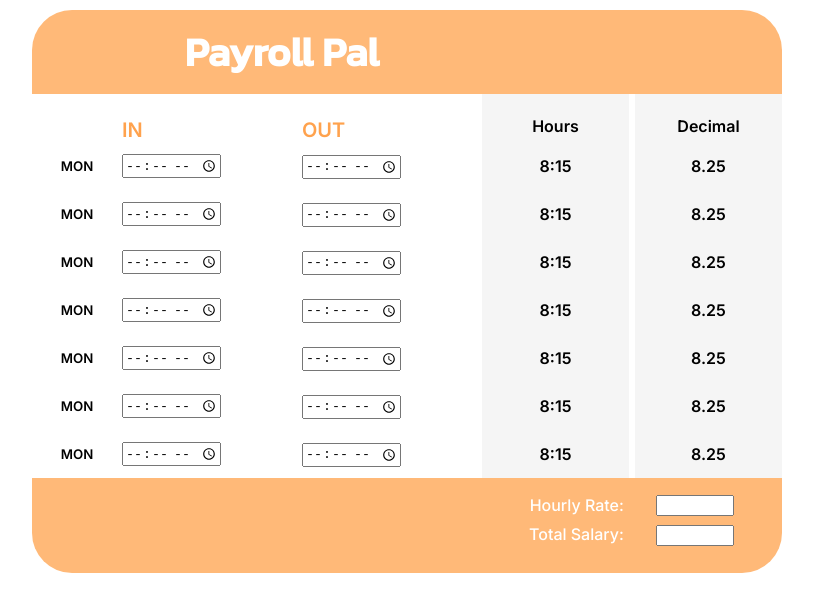
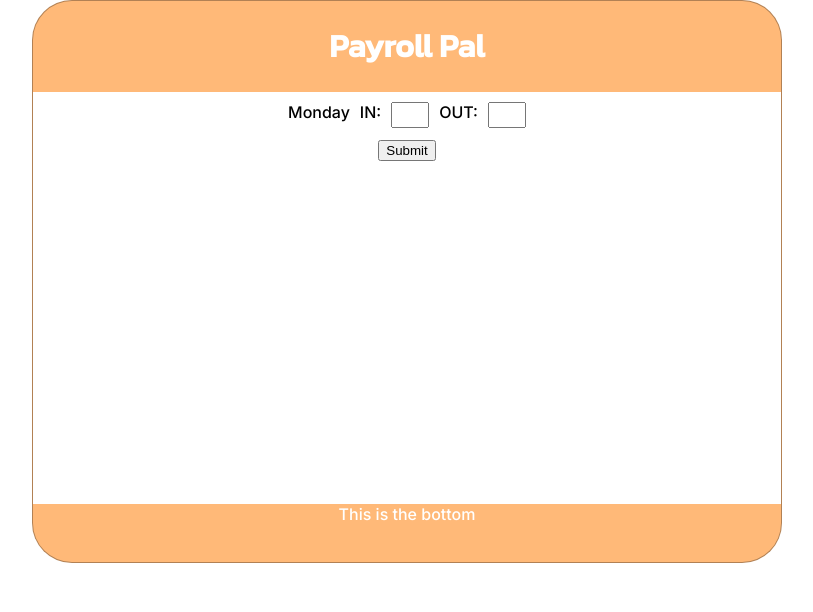
Before and after one commit to llam722/payroll-pal, a React (Create React App) app in the folder payroll-pal-extension/: page / in a window 1280 px wide. Shown: the top 612 px of the page, without its empty margins (233-1046 px from the left). Built offline with nearby package versions, Linux system fonts and the light colour scheme.

Commit message:
rework: update UI with react hook form and rework logic

```diff
--- a/payroll-pal-extension/package.json
+++ b/payroll-pal-extension/package.json
@@ -10,8 +10,10 @@
     "@types/node": "^16.18.34",
     "@types/react": "^18.2.9",
     "@types/react-dom": "^18.2.4",
+    "radix-ui": "^1.1.3",
     "react": "^18.2.0",
     "react-dom": "^18.2.0",
+    "react-hook-form": "^7.54.2",
     "react-scripts": "5.0.1",
     "typescript": "^4.9.5",
     "web-vitals": "^2.1.4"
--- a/payroll-pal-extension/src/App.css
+++ b/payroll-pal-extension/src/App.css
@@ -1,28 +1,23 @@
-@import url('https://fonts.googleapis.com/css2?family=Inter:wght@500;600&family=Kanit:wght@500&display=swap');
+@import url("https://fonts.googleapis.com/css2?family=Inter:wght@500;600&family=Kanit:wght@500&display=swap");
 
 .App {
   display: flex;
   flex-direction: column;
   text-align: center;
   width: 750px;
+  /* width: 750px; */
+  width: 750px;
   height: 562.5px;
-  margin: 10px;
-  background-color: #FFB978;
+  border: 1px solid rgba(0, 0, 0, 0.3);
+  background-color: #ffb978;
   color: white;
   border-radius: 40px;
-  font-family: 'Inter', 'sans-serif';
+  font-family: "Inter", "sans-serif";
   box-sizing: border-box;
 }
 
 .App-header {
-  display: flex;
-  flex-direction: column;
-  align-items: center;
-  justify-content: center;
-  font-family: 'Kanit', 'sans-serif';
-  font-size: 1.25rem;
-  margin-right: 250px;
-  height: 15%;
+  font-family: "Kanit", "sans-serif";
 }
 
 .App-totals {
@@ -30,7 +25,6 @@
   height: 15%;
   flex-direction: column;
   justify-content: center;
-  /* align-items: flex-end; */
   text-align: right;
   color: white;
   margin-right: 3rem;
@@ -41,9 +35,18 @@ label {
   flex-direction: row;
   justify-content: flex-end;
   text-align: right;
-  margin-bottom: .5rem;
+  margin-bottom: 0.5rem;
 }
 
-.input-salary {
-  margin-left: 2rem;
+/* Hide number input arrows */
+
+/*Chrome, Safari, Edge, Opera */
+input::-webkit-outer-spin-button,
+input::-webkit-inner-spin-button {
+  -webkit-appearance: none;
+  margin: 0;
 }
+/* For Firefox */
+input[type="number"] {
+  -moz-appearance: textfield;
+}
--- a/payroll-pal-extension/src/App.tsx
+++ b/payroll-pal-extension/src/App.tsx
@@ -1,49 +1,94 @@
 import React from "react";
 import "./App.css";
-import TimeCard from "./TimeCard";
-import Days from "./Days";
+import { useForm, SubmitHandler } from "react-hook-form";
 
-function App() {
+export default function App() {
+  type Inputs = {
+    hours: number;
+    minutes: number;
+  };
+
+  const {
+    register,
+    handleSubmit,
+    watch,
+    formState: { errors },
+  } = useForm<Inputs>();
+
+  const onSubmit: SubmitHandler<Inputs> = (data) => console.log(data);
+
   return (
     <div className="App">
-      <header className="App-header">
-        <h1>Payroll Pal</h1>
-      </header>
-      <div className="timebody">
-        <TimeCard />
+      <h1 className="App-header">Payroll Pal</h1>
+      <div
+        style={{
+          backgroundColor: "white",
+          height: "70%",
+          color: "black",
+          padding: "10px",
+        }}
+      >
+        <form
+          onSubmit={handleSubmit(onSubmit)}
+          style={{
+            display: "flex",
+            flexDirection: "column",
+            justifyContent: "center",
+            alignItems: "center",
+            width: "100%",
+            gap: "10px",
+          }}
+        >
+          <div
+            style={{
+              display: "flex",
+              textAlign: "center",
+              gap: "10px",
+            }}
+          >
+            <label> Monday </label>
+            IN:
+            <input
+              type="number"
+              style={{
+                width: "30px",
+                height: "20px",
+              }}
+              {...register("hours", {
+                validate: (value) => {
+                  console.log(typeof value, "value entered");
 
-        <Days />
-        <Days />
-        <Days />
-        <Days />
-        <Days />
-        <Days />
-        <Days />
-      </div>
-
-      <div className="App-totals">
-        <div>
-          <label>
-            Hourly Rate:
+                  if (!Number(value)) {
+                    return "Please enter a number";
+                  } else if (Number(value) < 0 || Number(value) > 24) {
+                    return "Please enter a valid number between 0 and 24";
+                  }
+                },
+              })}
+            />
+            OUT:
             <input
-              className="input-salary"
-              type="number"
-              style={{ width: "10%" }}
-            />
-          </label>
-
-          <div>
-            Total Salary:
-            <input
-              className="input-salary"
-              type="number"
-              style={{ width: "10%" }}
+              style={{
+                width: "30px",
+                height: "20px",
+              }}
+              {...register("minutes", { required: true })}
             />
           </div>
-        </div>
+          {errors.hours && (
+            <span
+              style={{
+                color: "red",
+                fontSize: "10px",
+              }}
+            >
+              {errors.hours.message}
+            </span>
+          )}
+          <input type="submit" />
+        </form>
       </div>
+      <div>This is the bottom</div>
     </div>
   );
 }
-
-export default App;
```
Also changed, not shown: payroll-pal-extension/src/Days.tsx (+2 -8 lines), 1 other file (tests, documents, lock files or other folders).
